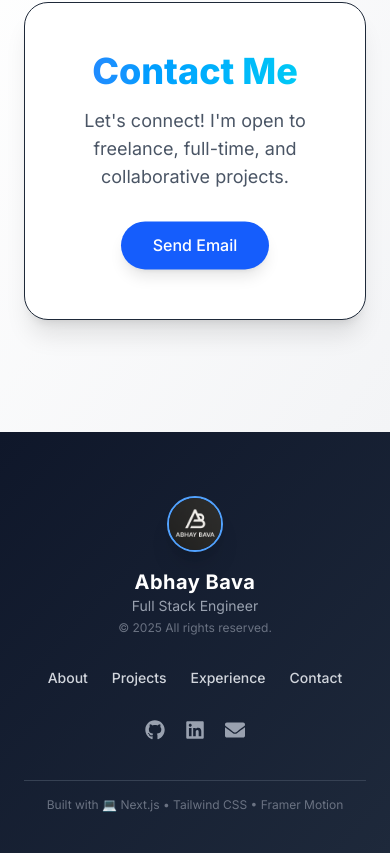
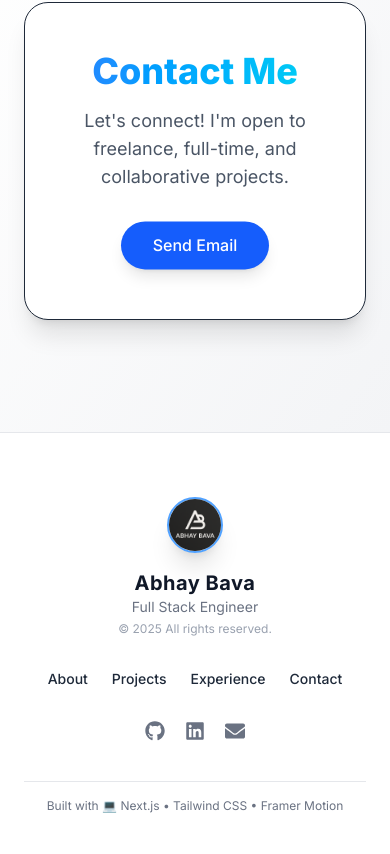
Before and after one commit to AbhayBava/portfolio, a Next.js app in the folder abhay-portfolio/: page / in a window 390 px wide. Shown: the part 4240-5094 px from the top of the page. Built offline with nearby package versions, Linux system fonts and the light colour scheme.

Commit message:
fix issue on footer component

```diff
--- a/abhay-portfolio/src/app/components/Footer.tsx
+++ b/abhay-portfolio/src/app/components/Footer.tsx
@@ -17,11 +17,11 @@
       whileInView={{ opacity: 1, y: 0 }}
       transition={{ duration: 1 }}
       viewport={{ once: true }}
-      className="relative bg-gradient-to-br from-[#0f172a] to-[#1e293b] text-gray-300 pt-16 pb-10 px-6"
+      className="relative bg-white dark:bg-gray-900 text-gray-800 dark:text-gray-300 pt-16 pb-10 px-6 border-t border-gray-200 dark:border-gray-700"
     >
-
       {/* Main Content */}
       <div className="relative z-10 max-w-6xl mx-auto grid grid-cols-1 sm:grid-cols-2 lg:grid-cols-3 gap-8 items-center text-center sm:text-left">
+
         {/* Logo Section */}
         <div className="flex flex-col sm:flex-row items-center sm:items-start gap-4">
           <img
@@ -30,18 +30,18 @@
             className="w-14 h-14 rounded-full border-2 border-blue-400 shadow-xl"
           />
           <div className="text-center sm:text-left">
-            <h3 className="text-xl font-bold tracking-wide text-white">Abhay Bava</h3>
-            <p className="text-sm text-gray-400">Full Stack Engineer</p>
-            <p className="text-xs mt-1 text-gray-500">&copy; {year} All rights reserved.</p>
+            <h3 className="text-xl font-bold tracking-wide text-gray-900 dark:text-white">Abhay Bava</h3>
+            <p className="text-sm text-gray-500 dark:text-gray-400">Full Stack Engineer</p>
+            <p className="text-xs mt-1 text-gray-400">&copy; {year} All rights reserved.</p>
           </div>
         </div>
 
         {/* Navigation */}
         <div className="flex justify-center space-x-6 text-sm font-medium">
-          <Link href="#about" className="hover:text-cyan-400 transition">About</Link>
-          <Link href="#projects" className="hover:text-cyan-400 transition">Projects</Link>
-          <Link href="#experience" className="hover:text-cyan-400 transition">Experience</Link>
-          <Link href="#contact" className="hover:text-cyan-400 transition">Contact</Link>
+          <Link href="#about" className="hover:text-cyan-600 dark:hover:text-cyan-400 transition">About</Link>
+          <Link href="#projects" className="hover:text-cyan-600 dark:hover:text-cyan-400 transition">Projects</Link>
+          <Link href="#experience" className="hover:text-cyan-600 dark:hover:text-cyan-400 transition">Experience</Link>
+          <Link href="#contact" className="hover:text-cyan-600 dark:hover:text-cyan-400 transition">Contact</Link>
         </div>
 
         {/* Social Links */}
@@ -50,7 +50,7 @@
             href="https://github.com/abhaybava"
             target="_blank"
             rel="noopener noreferrer"
-            className="text-gray-400 hover:text-white transition duration-300"
+            className="text-gray-500 hover:text-black dark:text-gray-400 dark:hover:text-white transition duration-300"
           >
             <FaGithub />
           </a>
@@ -58,13 +58,13 @@
             href="https://linkedin.com/in/abhaybava"
             target="_blank"
             rel="noopener noreferrer"
-            className="text-gray-400 hover:text-blue-500 transition duration-300"
+            className="text-gray-500 hover:text-blue-700 dark:text-gray-400 dark:hover:text-blue-500 transition duration-300"
           >
             <FaLinkedin />
           </a>
           <a
             href="mailto:abhaybava@gmail.com"
-            className="text-gray-400 hover:text-red-400 transition duration-300"
+            className="text-gray-500 hover:text-red-600 dark:text-gray-400 dark:hover:text-red-400 transition duration-300"
           >
             <FaEnvelope />
           </a>
@@ -72,7 +72,7 @@
       </div>
 
       {/* Divider and Build Info */}
-      <div className="relative z-10 border-t border-gray-700 mt-10 pt-4 text-xs text-center text-gray-500">
+      <div className="relative z-10 border-t border-gray-200 dark:border-gray-700 mt-10 pt-4 text-xs text-center text-gray-500 dark:text-gray-400">
         Built with 💻 Next.js • Tailwind CSS • Framer Motion
       </div>
     </motion.footer>
--- a/abhay-portfolio/src/app/components/Header.tsx
+++ b/abhay-portfolio/src/app/components/Header.tsx
@@ -1,7 +1,7 @@
 "use client";
 import Image from "next/image";
 import Link from "next/link";
-import { useState } from "react";
+import { useEffect, useState } from "react";
 import { useTheme } from "next-themes";
 import { Sun, Moon, Menu, X } from "lucide-react";
 import { motion, AnimatePresence } from "framer-motion";
@@ -9,6 +9,9 @@
 export default function Header() {
   const [isOpen, setIsOpen] = useState(false);
   const { theme, setTheme } = useTheme();
+
+  const [mounted, setMounted] = useState(false);
+  useEffect(() => setMounted(true), []);
 
   const navLinks = [
     { href: "#about", label: "About" },
@@ -20,8 +23,8 @@
     hover: {
       scale: 1.1,
       y: -2,
-      transition: { duration: 0.2 }
-    }
+      transition: { duration: 0.2 },
+    },
   };
 
   const mobileMenuVariants = {
@@ -29,14 +32,14 @@
       height: "auto",
       opacity: 1,
       y: 0,
-      transition: { duration: 0.3, ease: "easeOut" }
+      transition: { duration: 0.3, ease: "easeOut" },
     },
     closed: {
       height: 0,
       opacity: 0,
       y: -20,
-      transition: { duration: 0.2, ease: "easeIn" }
-    }
+      transition: { duration: 0.2, ease: "easeIn" },
+    },
   };
 
   return (
@@ -88,13 +91,14 @@
           ))}
         </nav>
 
-        {/* Theme Toggle + Mobile Menu */}
+        {/* Mobile Only: Theme Toggle + Hamburger */}
         <div className="flex items-center gap-4">
+          {mounted && (
             <motion.button
               whileHover={{ scale: 1.1 }}
               whileTap={{ scale: 0.9 }}
               onClick={() => setTheme(theme === "light" ? "dark" : "light")}
-            className="p-2 rounded-full hover:bg-gray-200 dark:hover:bg-gray-700 transition-colors duration-200"
+              className="p-2 rounded-full hover:bg-gray-200 dark:hover:bg-gray-700 transition-colors duration-200 md:hidden"
             >
               <motion.div
                 animate={{ rotate: theme === "dark" ? 180 : 0 }}
@@ -103,6 +107,7 @@
                 {theme === "dark" ? <Sun size={18} /> : <Moon size={18} />}
               </motion.div>
             </motion.button>
+          )}
           <motion.button
             whileHover={{ scale: 1.1 }}
             whileTap={{ scale: 0.9 }}
@@ -115,7 +120,7 @@
       </div>
 
       {/* Mobile Menu */}
-      {/* <AnimatePresence>
+      <AnimatePresence>
         {isOpen && (
           <motion.div
             variants={mobileMenuVariants}
@@ -142,7 +147,7 @@
             ))}
           </motion.div>
         )}
-      </AnimatePresence> */}
+      </AnimatePresence>
     </motion.header>
   );
 }
--- a/abhay-portfolio/src/app/layout.tsx
+++ b/abhay-portfolio/src/app/layout.tsx
@@ -15,8 +15,12 @@
   children: React.ReactNode;
 }) {
   return (
-    <html lang="en" suppressHydrationWarning>
-      <body className={inter.className}>
+    <html
+      lang="en"
+      className={inter.className} // ✅ Move font here
+      suppressHydrationWarning
+    >
+      <body>
         <Theme>{children}</Theme>
       </body>
     </html>
```
Lines whose indentation alone changed are shown as unchanged.
